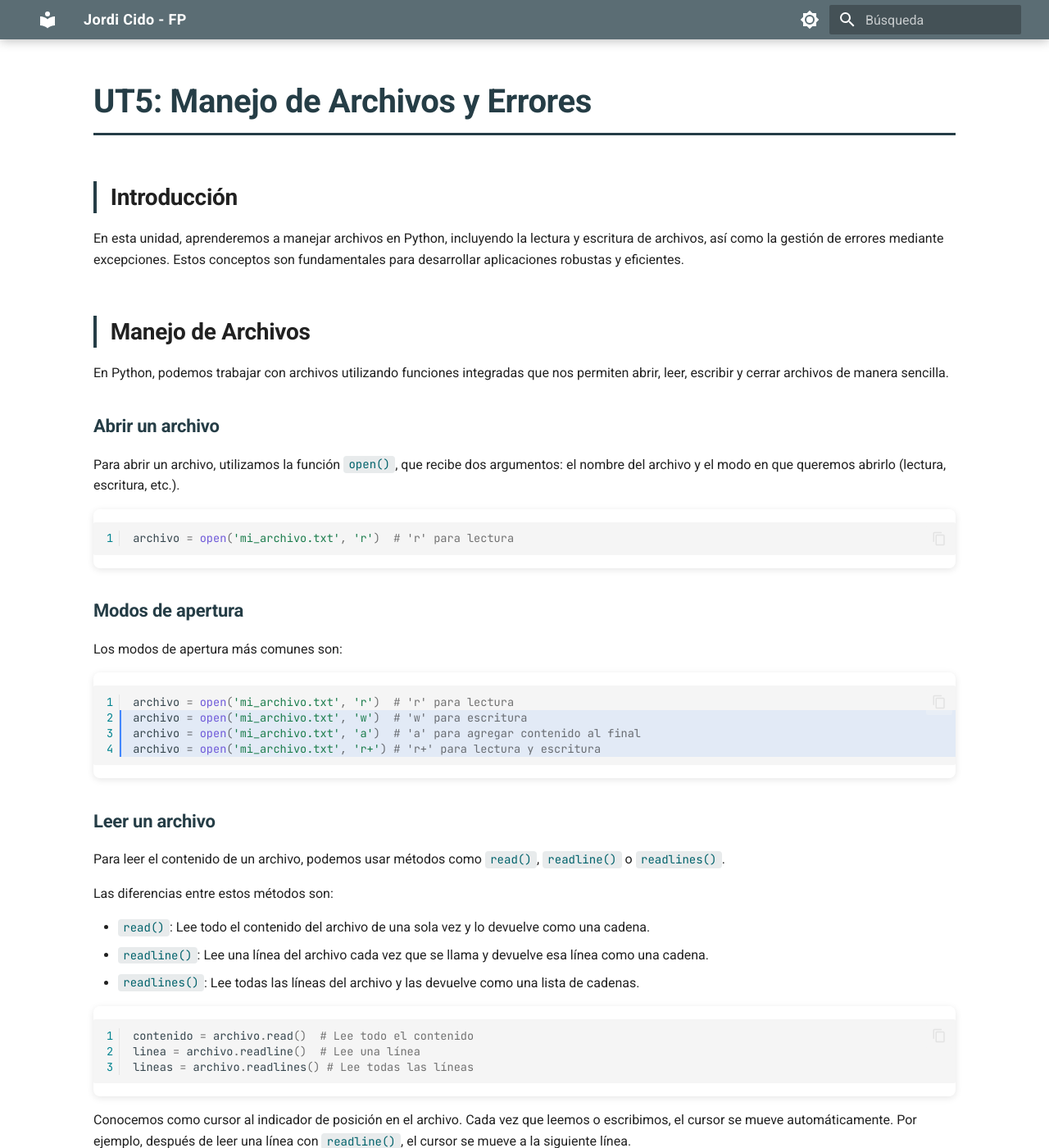
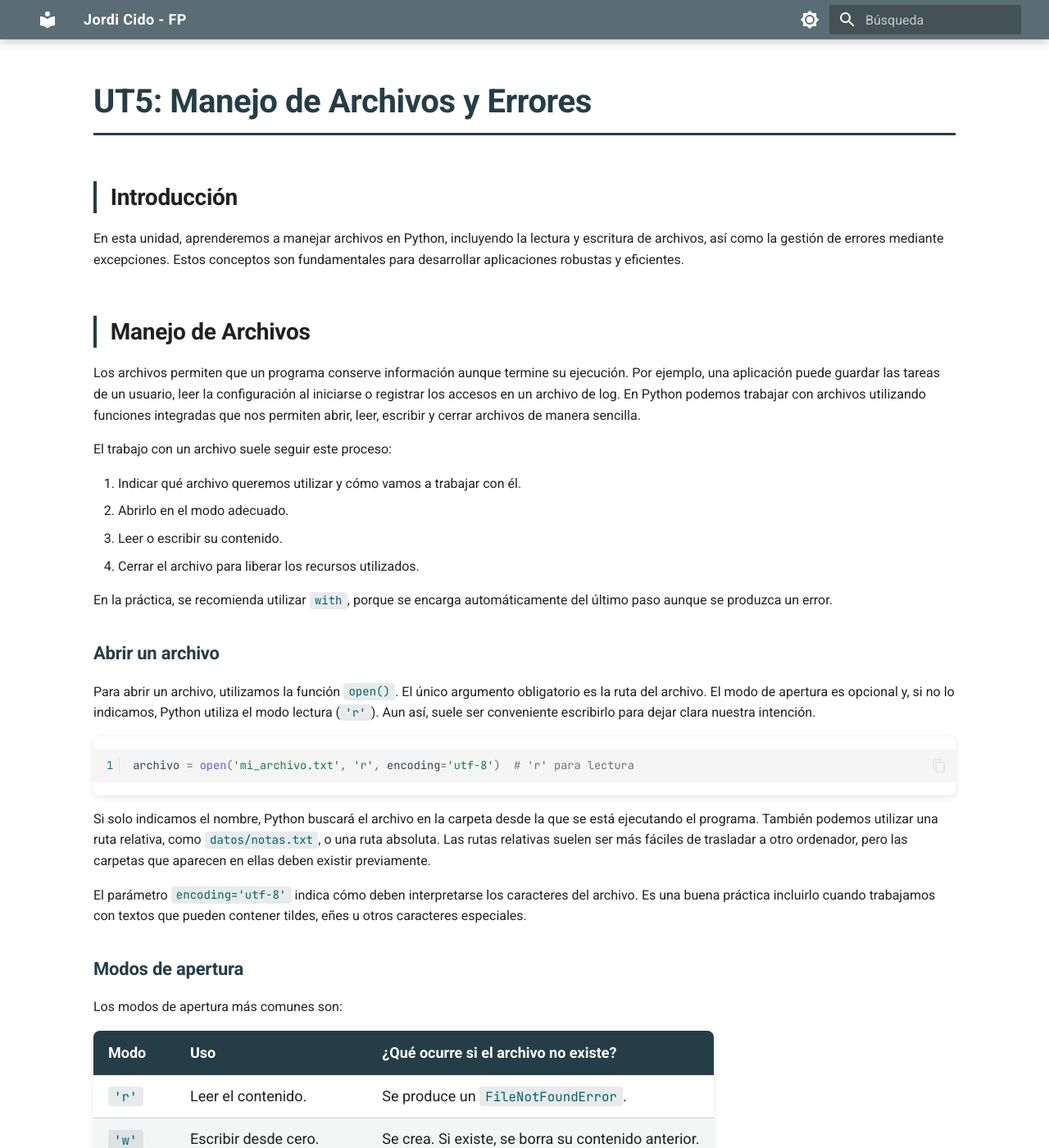
Before and after one commit to jordicido/jordicido-fp, an MkDocs documentation site: the page built from docs/MPO/UT5/index.md, in a window 1280 px wide and 1400 px high. Shown: the whole window at 82% size. Built offline with MkDocs 1.6.1 and Material for MkDocs 9.7.7, drawn with Linux system fonts in a browser that asks for light colours; some of the changed text lies outside the part shown.

Commit message:
ampliacion teoria UT5

````diff
--- a/docs/MPO/UT5/index.md
+++ b/docs/MPO/UT5/index.md
@@ -6,26 +6,41 @@
 
 ## Manejo de Archivos
 
-En Python, podemos trabajar con archivos utilizando funciones integradas que nos permiten abrir, leer, escribir y cerrar archivos de manera sencilla.
+Los archivos permiten que un programa conserve información aunque termine su ejecución. Por ejemplo, una aplicación puede guardar las tareas de un usuario, leer la configuración al iniciarse o registrar los accesos en un archivo de log. En Python podemos trabajar con archivos utilizando funciones integradas que nos permiten abrir, leer, escribir y cerrar archivos de manera sencilla.
+
+El trabajo con un archivo suele seguir este proceso:
+
+1. Indicar qué archivo queremos utilizar y cómo vamos a trabajar con él.
+2. Abrirlo en el modo adecuado.
+3. Leer o escribir su contenido.
+4. Cerrar el archivo para liberar los recursos utilizados.
+
+En la práctica, se recomienda utilizar `with`, porque se encarga automáticamente del último paso aunque se produzca un error.
 
 ### Abrir un archivo
 
-Para abrir un archivo, utilizamos la función `open()`, que recibe dos argumentos: el nombre del archivo y el modo en que queremos abrirlo (lectura, escritura, etc.).
+Para abrir un archivo, utilizamos la función `open()`. El único argumento obligatorio es la ruta del archivo. El modo de apertura es opcional y, si no lo indicamos, Python utiliza el modo lectura (`'r'`). Aun así, suele ser conveniente escribirlo para dejar clara nuestra intención.
 
 ```python
-archivo = open('mi_archivo.txt', 'r')  # 'r' para lectura
+archivo = open('mi_archivo.txt', 'r', encoding='utf-8')  # 'r' para lectura
 ```
+
+Si solo indicamos el nombre, Python buscará el archivo en la carpeta desde la que se está ejecutando el programa. También podemos utilizar una ruta relativa, como `datos/notas.txt`, o una ruta absoluta. Las rutas relativas suelen ser más fáciles de trasladar a otro ordenador, pero las carpetas que aparecen en ellas deben existir previamente.
+
+El parámetro `encoding='utf-8'` indica cómo deben interpretarse los caracteres del archivo. Es una buena práctica incluirlo cuando trabajamos con textos que pueden contener tildes, eñes u otros caracteres especiales.
 
 ### Modos de apertura
 
 Los modos de apertura más comunes son:
 
-```python hl_lines="2 3 4"
-archivo = open('mi_archivo.txt', 'r')  # 'r' para lectura
-archivo = open('mi_archivo.txt', 'w')  # 'w' para escritura
-archivo = open('mi_archivo.txt', 'a')  # 'a' para agregar contenido al final
-archivo = open('mi_archivo.txt', 'r+') # 'r+' para lectura y escritura
-```
+| Modo | Uso | ¿Qué ocurre si el archivo no existe? |
+|------|-----|---------------------------------------|
+| `'r'` | Leer el contenido. | Se produce un `FileNotFoundError`. |
+| `'w'` | Escribir desde cero. | Se crea. Si existe, se borra su contenido anterior. |
+| `'a'` | Añadir contenido al final. | Se crea. Si existe, conserva su contenido. |
+| `'r+'` | Leer y escribir. | Se produce un `FileNotFoundError`. |
+
+También existe el modo `'x'`, que crea un archivo nuevo y produce un error si ya existe. Los modos pueden combinarse con `'b'` para trabajar con datos binarios, por ejemplo imágenes o archivos PDF (`'rb'` para leerlos). En esta unidad trabajaremos principalmente con archivos de texto.
 
 ### Leer un archivo
 
@@ -38,12 +53,23 @@
 - `readlines()`: Lee todas las líneas del archivo y las devuelve como una lista de cadenas.
 
 ```python
-contenido = archivo.read()  # Lee todo el contenido
-linea = archivo.readline()  # Lee una línea
-lineas = archivo.readlines() # Lee todas las líneas
+# Podemos elegir uno de estos métodos según lo que necesitemos
+contenido = archivo.read()     # Lee todo el contenido
+linea = archivo.readline()     # Lee una línea
+lineas = archivo.readlines()   # Lee todas las líneas
 ```
 
-Conocemos como cursor al indicador de posición en el archivo. Cada vez que leemos o escribimos, el cursor se mueve automáticamente. Por ejemplo, después de leer una línea con `readline()`, el cursor se mueve a la siguiente línea.
+Estas tres instrucciones muestran alternativas y no suelen ejecutarse seguidas sobre el mismo archivo. Conocemos como **cursor** al indicador de la posición actual dentro del archivo. Cada vez que leemos o escribimos, el cursor se mueve automáticamente. Por ejemplo, después de leer todo el contenido con `read()`, el cursor queda al final y una lectura posterior devolverá una cadena vacía.
+
+Cuando el archivo puede ser grande, es preferible recorrerlo línea a línea en lugar de cargarlo entero en memoria:
+
+```python
+with open('registro.txt', 'r', encoding='utf-8') as archivo:
+    for linea in archivo:
+        print(linea.rstrip('\n'))
+```
+
+Cada vuelta del bucle obtiene una línea y después continúa con la siguiente. `rstrip('\n')` elimina el salto de línea únicamente de la cadena que vamos a mostrar; no modifica el archivo original.
 
 ### Escribir en un archivo
 
@@ -52,7 +78,7 @@
 La diferencia entre estos métodos es:
 
 - `write()`: Escribe una cadena en el archivo.
-- `writelines()`: Escribe una lista de cadenas en el archivo.
+- `writelines()`: Escribe una colección de cadenas en el archivo. No añade saltos de línea automáticamente, por lo que debemos incluir `\n` cuando sea necesario.
 
 ```python
 archivo = open('mi_archivo.txt', 'w')  # Abrir en modo escritura
@@ -80,10 +106,50 @@
 Una forma recomendada de manejar archivos en Python es utilizando la declaración `with`. Esto asegura que el archivo se cierre automáticamente al finalizar el bloque de código, incluso si ocurre un error.
 
 ```python hl_lines="1"
-with open('mi_archivo.txt', 'r') as archivo:
+with open('mi_archivo.txt', 'r', encoding='utf-8') as archivo:
     contenido = archivo.read()
     print(contenido)
 # El archivo se cierra automáticamente aquí
+```
+
+### Ejemplo: guardar y consultar una lista de tareas
+
+El siguiente ejemplo muestra un caso habitual: primero guardamos varias tareas, una por línea, y después abrimos el archivo para leerlas. Al utilizar `'w'`, el archivo se crea si no existe; si ya existe, se sustituye su contenido.
+
+```python
+tareas = [
+    'Estudiar Python',
+    'Revisar los apuntes',
+    'Entregar el ejercicio'
+]
+
+# Guardar las tareas
+with open('tareas.txt', 'w', encoding='utf-8') as archivo:
+    for tarea in tareas:
+        archivo.write(tarea + '\n')
+
+# Leer las tareas guardadas
+with open('tareas.txt', 'r', encoding='utf-8') as archivo:
+    for numero, linea in enumerate(archivo, start=1):
+        tarea = linea.rstrip('\n')
+        print(f'{numero}. {tarea}')
+```
+
+`enumerate(archivo, start=1)` permite obtener a la vez el número de la tarea y la línea correspondiente. El método `rstrip('\n')` elimina el salto de línea antes de mostrarla.
+
+La salida será parecida a esta:
+
+```text
+1. Estudiar Python
+2. Revisar los apuntes
+3. Entregar el ejercicio
+```
+
+Si quisiéramos añadir una tarea sin borrar las anteriores, utilizaríamos el modo `'a'`:
+
+```python
+with open('tareas.txt', 'a', encoding='utf-8') as archivo:
+    archivo.write('Preparar el examen\n')
 ```
 
 ## Tratamiento de errores
````
Also changed, not shown: 2 other files.
